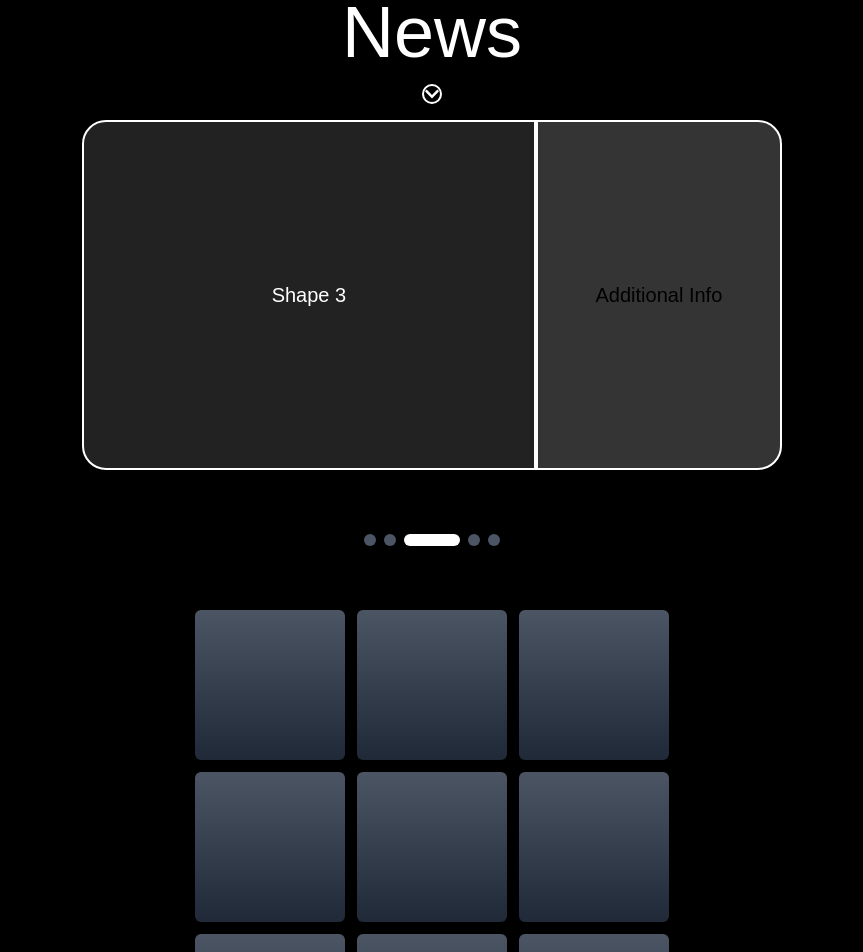
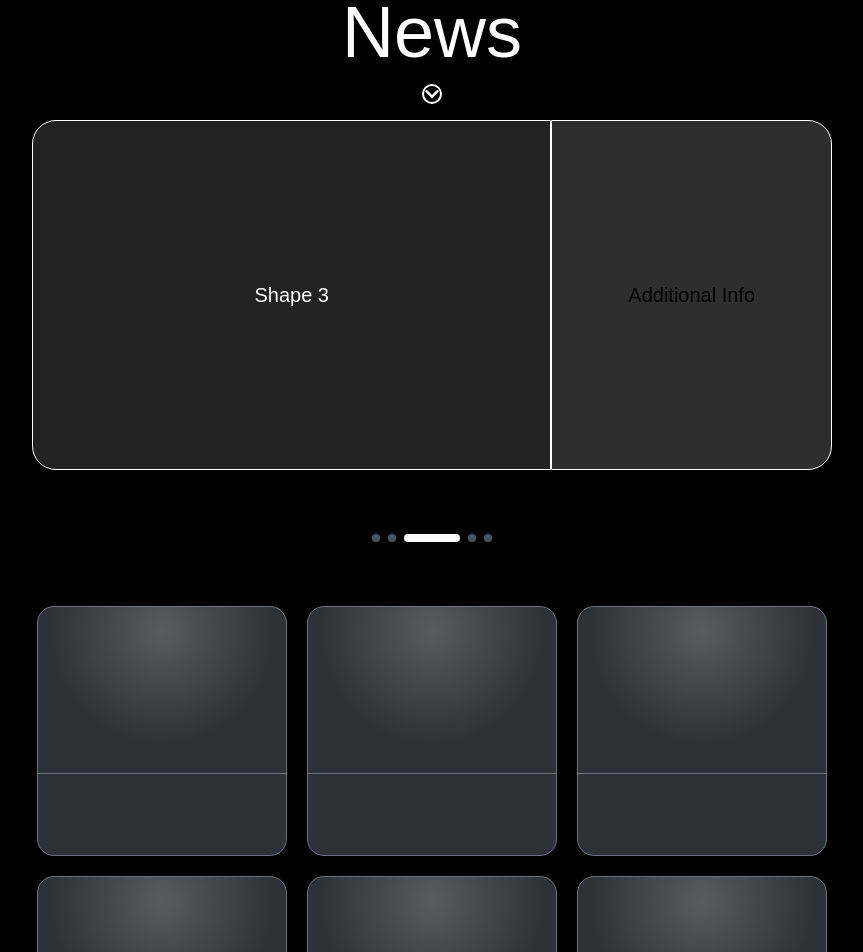
Before and after one commit to GihanSVND/SOCS-Website-Front_end, a Next.js app in the folder socs_website/: page /news in a window 1280 px wide. Shown: the part 140-1092 px from the top of the page, without its empty margins (208-1071 px from the left). Built offline with nearby package versions, Linux system fonts and the light colour scheme.

Commit message:
Modify News Shapes

```diff
--- a/socs_website/src/app/news/page.tsx
+++ b/socs_website/src/app/news/page.tsx
@@ -77,24 +77,22 @@ export default function News() {
 
                     {/* Shapes Display */}
                     <div className={`flex justify-center mt-4 ${showImage ? 'mt-8' : 'mt-2'} transition-all duration-500 ${fadeIn ? 'opacity-100 translate-y-0' : 'opacity-0 translate-y-4'}`}>
-                        <div
-                            className="w-[700px] h-[350px] flex relative rounded-lg" // Removed border here
-                        >
+                        <div className="w-[800px] h-[350px] flex relative rounded-lg">
                             {/* Left Part - 65% Width, Darker Background */}
                             <div
-                                className="flex-[0.65] flex items-center justify-center rounded-l-lg border-2 border-white" // Added border class for the left part
+                                className="flex-[0.65] flex items-center justify-center rounded-l-lg border-white border-[1px]"
                                 style={{ background: 'rgba(58, 58, 58, 0.6)', borderTopLeftRadius: '24px', borderBottomLeftRadius: '24px' }}
                             >
                                 <span className="text-white text-xl">{shapes[currentIndex].title}</span>
                             </div>
 
-                            {/* White Border Line */}
-                            <div className="absolute top-0 bottom-0 left-[65%] w-[0.5px] bg-white" />
+                            {/* White Divider Line */}
+                            <div className="absolute top-0 bottom-0 left-[65%] w-[0px] bg-white" />  {/* Ensure this is 1px */}
 
                             {/* Right Part - 35% Width, Lighter Background */}
                             <div
-                                className="flex-[0.35] flex items-center justify-center rounded-r-lg border-2 border-white" // Added border class for the right part
-                                style={{ background: 'rgba(58, 58, 58, 0.9)', borderTopRightRadius: '24px', borderBottomRightRadius: '24px' }}
+                                className="flex-[0.35] flex items-center justify-center rounded-r-lg border-white border-[1px]"
+                                style={{ background: 'rgba(58, 58, 58, 0.8)', borderTopRightRadius: '24px', borderBottomRightRadius: '24px' }}
                             >
                                 <span className="text-black text-xl">Additional Info</span>
                             </div>
@@ -106,22 +104,41 @@ export default function News() {
                         {shapes.map((_, index) => (
                             <div
                                 key={index}
-                                className={`mx-1 cursor-pointer ${currentIndex === index ? 'bg-white w-14 h-3' : 'bg-gray-600 w-3 h-3'} rounded-full transition-all duration-300`}
+                                className={`mx-1 cursor-pointer ${currentIndex === index ? 'bg-white w-14 h-2' : 'bg-gray-600 w-2 h-2'} rounded-full transition-all duration-300`}
                                 onClick={() => setCurrentIndex(index)}
                             />
                         ))}
                     </div>
 
-                    {/* Centered Shape Grid with Horizontal Gap */}
                     <div className="flex justify-center mt-16">
-                        <div className="grid grid-cols-3 gap-3">
+                        <div className="grid grid-cols-3 gap-5">
                             {shapeGrid.map((shape) => (
                                 <div
                                     key={shape.id}
-                                    className="w-[150px] h-[150px] bg-gradient-to-b from-gray-600 to-gray-800 rounded-md"
+                                    className="w-[250px] h-[250px] rounded-[17px] overflow-hidden bg-gray-800 relative"
                                     style={{ boxShadow: '0 4px 10px rgba(0, 0, 0, 0.5)' }}
                                 >
-                                    {/* Placeholder for shape content */}
+                                    {/* Top Part with Subtle Light Effect in the Center */}
+                                    <div className="w-full h-2/3 relative rounded-t-[17px]"
+                                        style={{ backgroundColor: 'rgba(58, 58, 58, 0.6)' }} >
+                                        {/* Light Effect Focused at Top Center */}
+                                        <div
+                                            className="absolute top-0 left-0 w-full h-full rounded-t-[17px]"
+                                            style={{
+                                                background: 'radial-gradient(circle at 50% 15%, rgba(255, 255, 255, 0.2), transparent 60%)'
+                                            }}
+                                        ></div>
+                                    </div>
+
+                                    {/* Divider Line */}
+                                    <div className="w-full h-[1px] bg-gray-500" style={{ top: '66%' }}></div>
+
+                                    {/* Bottom Part */}
+                                    <div className="w-full h-1/3 rounded-b-[17px]"
+                                        style={{ backgroundColor: 'rgba(58, 58, 58, 0.6)' }} ></div>
+
+                                    {/* Border around the shape with 1px size */}
+                                    <div className="absolute inset-0 border-gray-500 border-[1px] rounded-[17px]"></div>
                                 </div>
                             ))}
                         </div>
```
